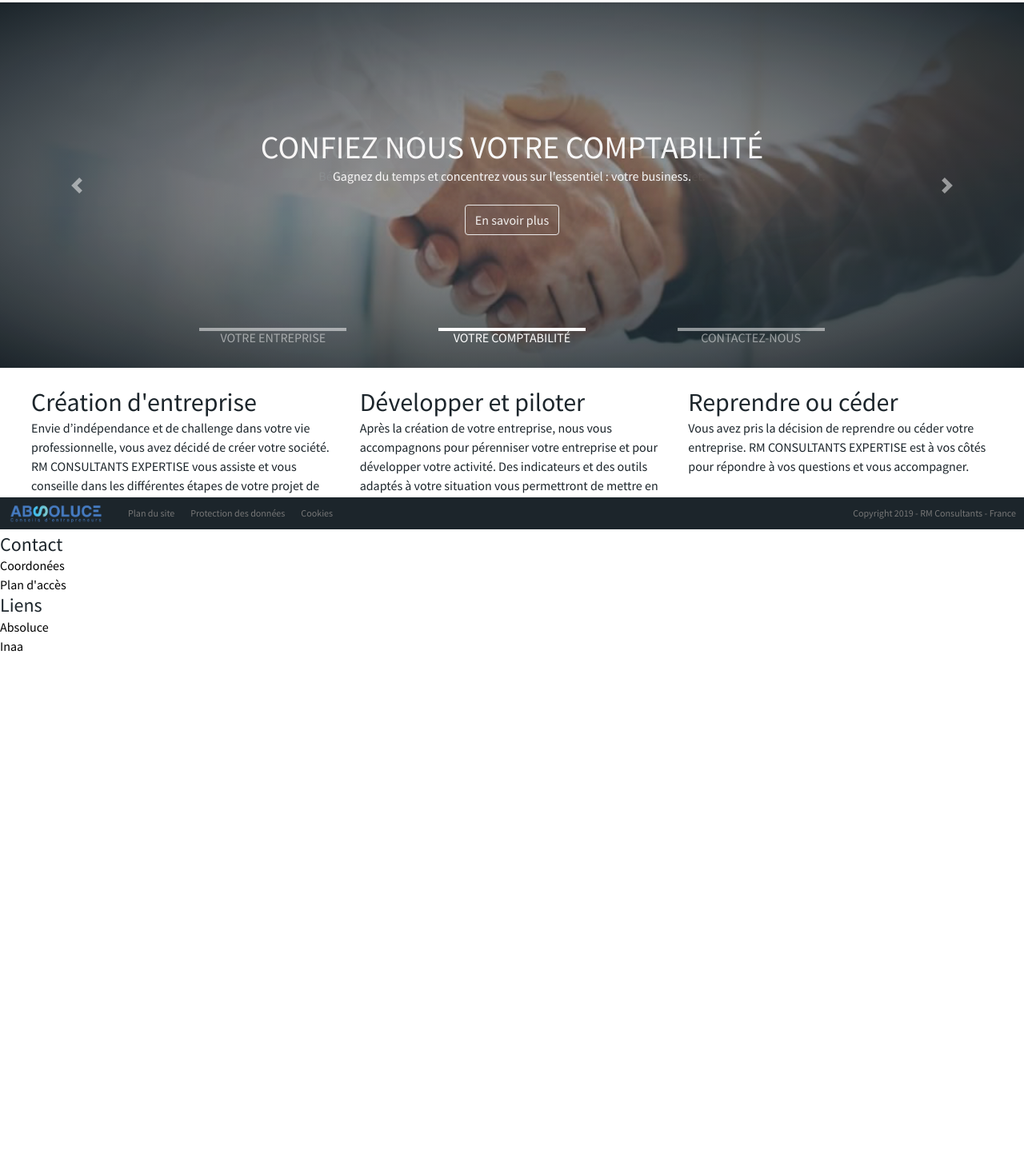
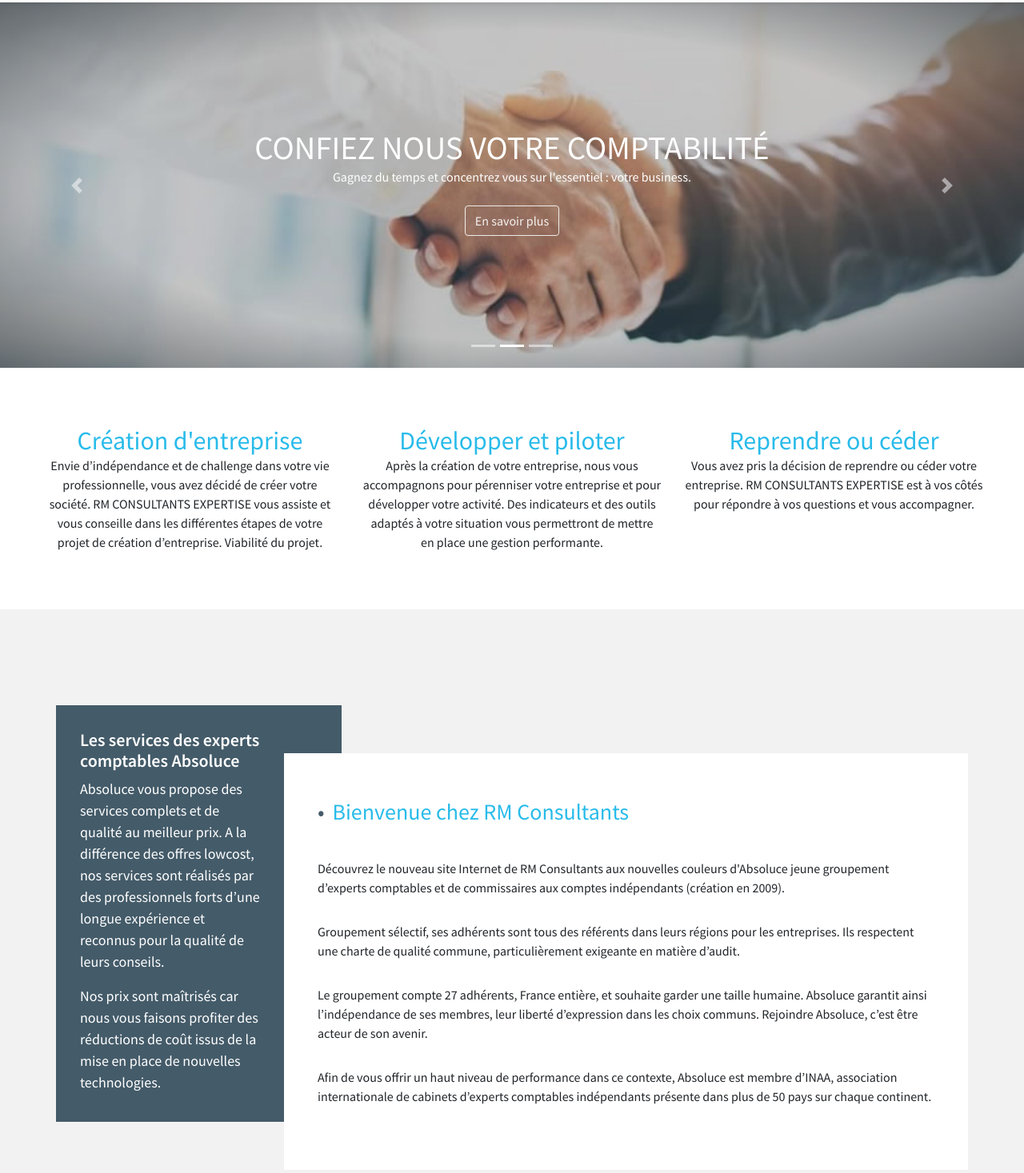
Before and after one commit to olawinski-e/RM-Consultants, a website: page index.html in a window 1280 px wide. Shown: the part 138-1605 px from the top of the page at 80% size. Before the commit the page ends 958 px from the top, so only its background shows below. Drawn offline with nearby package versions, Linux system fonts and the light colour scheme.

Commit message:
header ok nav ok (revoir onglets) nav dépliée ok slider ok section1 ok section 2 ok footer ok

```diff
--- a/index.html
+++ b/index.html
@@ -65,7 +65,7 @@
           <a href="https://www.linkedin.com/company/absoluce/">
             <i class="fa fa-linkedin" style="font-size:22px;color:#00c4f0;"></i
           ></a>
-          <a href="https://vimeo.com/inaa"
+          <a href="https://vimeo.com/inaa" class="vimeo"
             ><i
               class="fa fa-vimeo"
               style="font-size:22px;color:#00c4f0;"
@@ -185,17 +185,11 @@
         data-ride="carousel"
       >
         <ol class="carousel-indicators">
-          <li data-target="#carousel" data-slide-to="0" class="active">
-            <span>Votre entreprise</span>
-          </li>
+          <li data-target="#carousel" data-slide-to="0" class="active"></li>
 
-          <li data-target="#carousel" data-slide-to="1">
-            <span>VOTRE COMPTABILITÉ</span>
-          </li>
+          <li data-target="#carousel" data-slide-to="1"></li>
 
-          <li data-target="#carousel" data-slide-to="2">
-            <span>CONTACTEZ-NOUS</span>
-          </li>
+          <li data-target="#carousel" data-slide-to="2"></li>
         </ol>
         <div class="carousel-inner">
           <div class="carousel-item active">
@@ -212,7 +206,7 @@
                 projet.
               </p>
               <button class="btn border border-light mt-4">
-                <a href="#">En savoir plus</a>
+                <a href="">En savoir plus</a>
               </button>
             </div>
           </div>
@@ -274,17 +268,18 @@
     </section>
 
     <!-- section 2 -->
-    <section class="section2 w-100 d-flex p-4">
-      <div class="col">
+    <section class="section2 d-flex container-fluid">
+      <div class="row">
+        <div class="col col-12 col-md-4">
           <h2>Création d'entreprise</h2>
           <p>
             Envie d’indépendance et de challenge dans votre vie professionnelle,
-          vous avez décidé de créer votre société. RM CONSULTANTS EXPERTISE vous
-          assiste et vous conseille dans les différentes étapes de votre projet
-          de création d’entreprise. Viabilité du projet.
+            vous avez décidé de créer votre société. RM CONSULTANTS EXPERTISE
+            vous assiste et vous conseille dans les différentes étapes de votre
+            projet de création d’entreprise. Viabilité du projet.
           </p>
         </div>
-      <div class="col">
+        <div class="col col-12 col-md-4">
           <h2>Développer et piloter</h2>
           <p>
             Après la création de votre entreprise, nous vous accompagnons pour
@@ -293,13 +288,79 @@
             de mettre en place une gestion performante.
           </p>
         </div>
-      <div class="col">
+        <div class="col col-12 col-md-4">
           <h2>Reprendre ou céder</h2>
           <p>
-          Vous avez pris la décision de reprendre ou céder votre entreprise. RM
-          CONSULTANTS EXPERTISE est à vos côtés pour répondre à vos questions et
-          vous accompagner.
+            Vous avez pris la décision de reprendre ou céder votre entreprise.
+            RM CONSULTANTS EXPERTISE est à vos côtés pour répondre à vos
+            questions et vous accompagner.
           </p>
+        </div>
+      </div>
+    </section>
+
+    <!-- section 3 -->
+    <section class="section3 container-fluid d-flex">
+      <div class="container">
+        <div class="row">
+          <div class="col-lg-3 col-md-4">
+            <div class="intro">
+              <h3>Les services des experts comptables Absoluce</h3>
+              <p>
+                Absoluce vous propose des services complets et de qualité au
+                meilleur prix. A la différence des offres lowcost, nos services
+                sont réalisés par des professionnels forts d’une longue
+                expérience et reconnus pour la qualité de leurs conseils.
+              </p>
+              <p>
+                Nos prix sont maîtrisés car nous vous faisons profiter des
+                réductions de coût issus de la mise en place de nouvelles
+                technologies.
+              </p>
+              <p></p>
+            </div>
+          </div>
+          <div class="col-lg-9 col-md-8 text-bienvenue-rm">
+            <div class="row services">
+              <h3>Bienvenue chez RM Consultants</h3>
+              <ul>
+                <li class="margin-bottom">
+                  <p>
+                    Découvrez le nouveau site Internet de RM Consultants aux
+                    nouvelles couleurs d'Absoluce jeune groupement d’experts
+                    comptables et de commissaires aux comptes indépendants
+                    (création en 2009).
+                  </p>
+                </li>
+                <li class="margin-bottom">
+                  <p>
+                    Groupement sélectif, ses adhérents sont tous des référents
+                    dans leurs régions pour les entreprises. Ils respectent une
+                    charte de qualité commune, particulièrement exigeante en
+                    matière d’audit.
+                  </p>
+                </li>
+                <li class="margin-bottom">
+                  <p>
+                    Le groupement compte 27 adhérents, France entière, et
+                    souhaite garder une taille humaine. Absoluce garantit ainsi
+                    l’indépendance de ses membres, leur liberté d’expression
+                    dans les choix communs. Rejoindre Absoluce, c’est être
+                    acteur de son avenir.
+                  </p>
+                </li>
+                <li>
+                  <p>
+                    Afin de vous offrir un haut niveau de performance dans ce
+                    contexte, Absoluce est membre d’INAA, association
+                    internationale de cabinets d’experts comptables indépendants
+                    présente dans plus de 50 pays sur chaque continent.
+                  </p>
+                </li>
+              </ul>
+            </div>
+          </div>
+        </div>
       </div>
     </section>
 
--- a/stylesheets/index.scss
+++ b/stylesheets/index.scss
@@ -2,12 +2,14 @@ $white: #fff;
 $black: #000;
 $blue: #2e81c4;
 $grey: #777;
+$light-grey: #f2f2f2;
 $dark-grey: #2b292e;
 $super-dark-grey: #1c252b;
+$another-grey: #212529;
 $grey-blue: #445b69;
 $indigo: #5080c1;
 $blue0: #00bbff;
-$blue1: #00c4f0;
+$blue1: #28bbea;
 $blue2: #3dcadf;
 $blue3: #2bc8e1;
 $blue4: #46c3d7;
@@ -20,7 +22,7 @@ body {
   background-color: $white;
   font-family: "Source Sans Pro", sans-serif;
   font-weight: 400;
-  color: $super-dark-grey;
+  color: $another-grey;
 
   h1,
   h2,
@@ -91,6 +93,10 @@ body {
         padding-right: 10px;
       }
 
+      .vimeo {
+        margin: 0 20px;
+      }
+
       p {
         font-size: 13px;
         color: $white;
@@ -100,9 +106,6 @@ body {
         display: flex;
         color: $blue1;
         align-items: center;
-        a {
-          padding: 0 10px;
-        }
 
         i:hover {
           opacity: 0.7;
@@ -177,7 +180,7 @@ body {
       z-index: 4;
 
       a {
-        color: $super-dark-grey;
+        color: $another-grey;
         display: contents;
       }
     }
@@ -242,30 +245,10 @@ body {
     }
   }
 
-  //section
+  //section 1
   .section1 {
     #carousel img {
       filter: brightness(80%);
-    }
-    .carousel-indicators {
-      justify-content: space-around;
-
-      li {
-        width: 184px;
-        height: 4px;
-        text-indent: 0;
-        display: block;
-        text-align: center;
-        margin-bottom: 20px;
-      }
-
-      span {
-        color: $white;
-        display: contents;
-        text-transform: uppercase;
-        opacity: 0.5;
-        transition: opacity 0.6s ease;
-      }
     }
 
     .try {
@@ -276,8 +259,8 @@ body {
       height: 100%;
       background: radial-gradient(
           ellipse farthest-corner at center center,
-          rgba(#1c252b, 0.261) 20%,
-          #1c252b 100%
+          rgba(28, 37, 43, 0) 60%,
+          #1c252b 130%
         )
         repeat scroll 0% 0%;
     }
@@ -287,7 +270,7 @@ body {
 
       h3 {
         text-transform: uppercase;
-        font-size: 40px;
+        font-size: 3.2vw;
       }
     }
 
@@ -307,11 +290,83 @@ body {
     }
   }
 
+  // section 2
+  .section2 {
+    padding: 5.6% 4%;
+    background-color: $white;
+    display: flex;
+    justify-content: space-around;
+
+    .col {
+      display: flex;
+      flex-direction: column;
+      text-align: center;
+
+      h2 {
+        color: $blue1;
+        text-align: center;
+      }
+    }
+  }
+
+  // section 3
+  .section3 {
+    background-color: $light-grey;
+    padding: 180px 0px 180px 0px;
+
+    .intro {
+      font-size: 18px;
+      background-color: $grey-blue;
+      color: $white;
+      padding: 30px 40% 20px 30px;
+      width: 140%;
+      position: relative;
+      top: -60px;
+      left: -15px;
+
+      h3 {
+        font-size: 22px;
+        font-weight: 600;
+        margin-bottom: 0.5rem;
+      }
+
+      p {
+        margin-top: 0;
+        margin-bottom: 1rem;
+      }
+    }
+
+    .text-bienvenue-rm {
+      background-color: $white;
+      display: flex;
+      padding: 5%;
+
+      .services {
+        background-color: $white;
+        display: block;
+
+        h3 {
+          color: $blue1;
+          margin-bottom: 5.4%;
+        }
+        h3::before {
+          content: "•";
+          padding-right: 10px;
+          color: $grey-blue;
+        }
+
+        .margin-bottom {
+          margin-bottom: 4%;
+        }
+      }
+    }
+  }
+
   //footer
   .footer-legal {
     display: flex;
-    position: absolute;
-    padding: 10px;
+    position: inherit;
+    padding: 10px 4%;
     height: 40px;
     background-color: $super-dark-grey;
     justify-content: space-between;
```
Also changed, not shown: stylesheets/index.css. Lines whose indentation alone changed are shown as unchanged.
